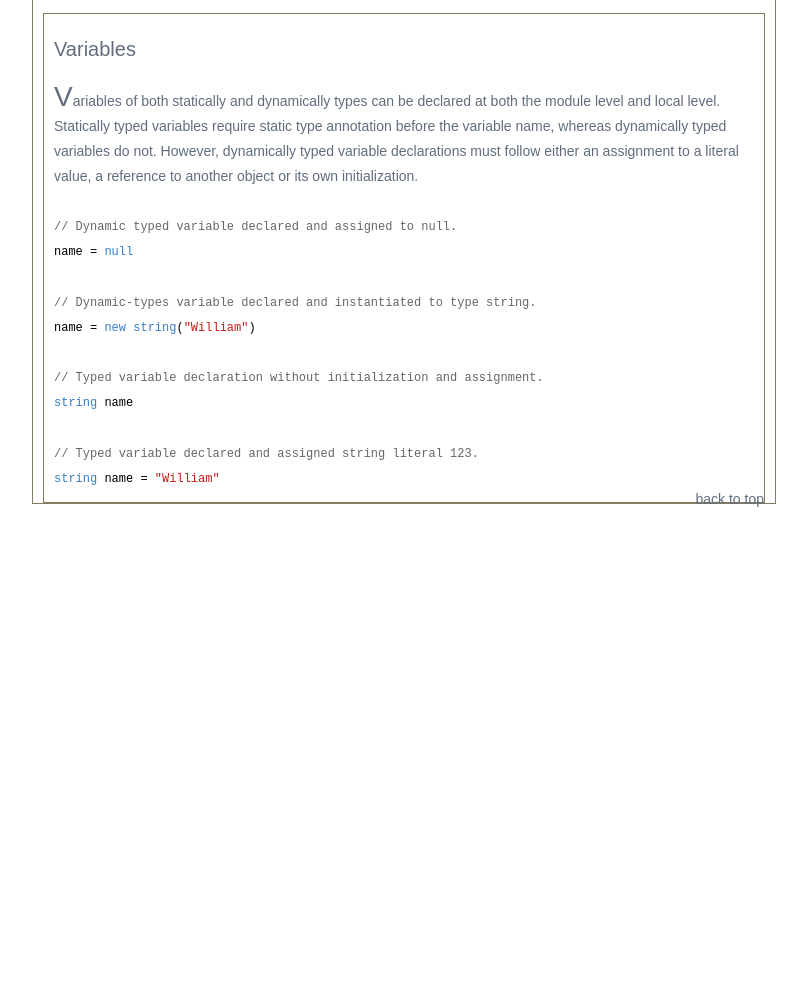
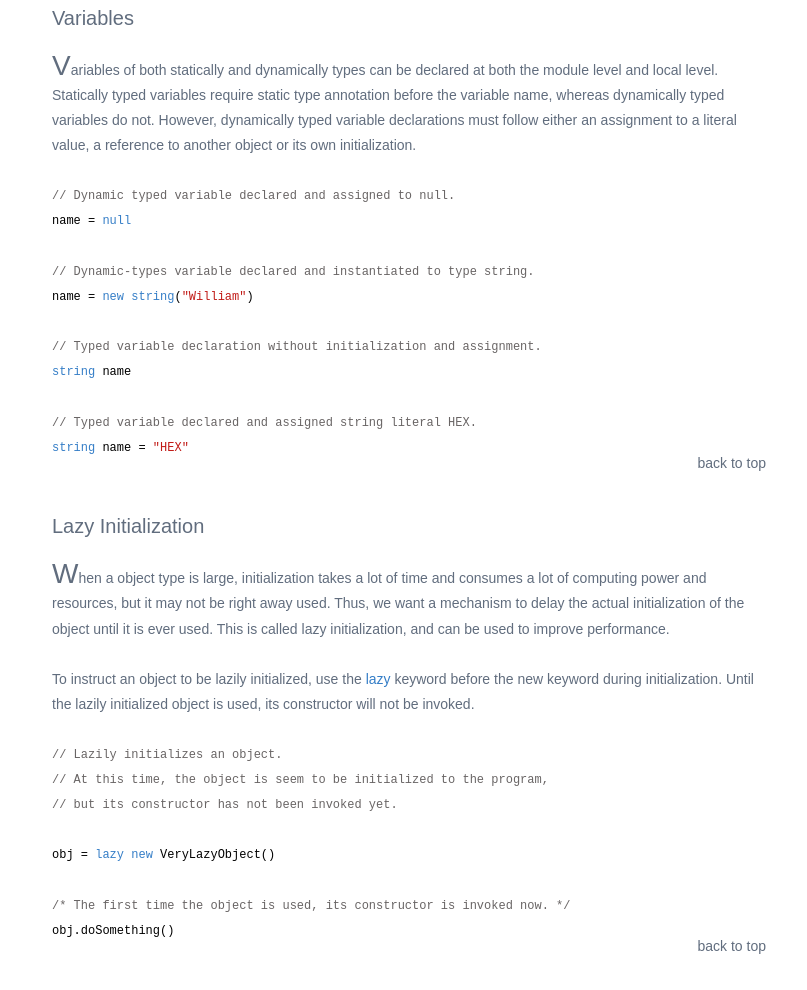
Before and after one commit to mazj/hex, a plain HTML site: page hexlang.org/index.html in a window 1280 px wide. Shown: the part 1244-2234 px from the top of the page, without its empty margins (376-1183 px from the left). Before the commit the page ends 1756 px from the top, so only its background shows below. Drawn offline with Linux system fonts and the light colour scheme.

Commit message:
hexlang.org - updated main page

```diff
--- a/hexlang.org/index.html
+++ b/hexlang.org/index.html
@@ -162,10 +162,39 @@
                         <span class="keyword">string</span> name
                         <br/><br/>
                         <span class="comment">
-                            // Typed variable declared and assigned string literal 123.
+                            // Typed variable declared and assigned string literal HEX.
                         </span><br/>
-                        <span class="keyword">string</span> name = <span class="string">"William"</span>
+                        <span class="keyword">string</span> name = <span class="string">"HEX"</span>
                         <br/>
+                    </div>
+                </div>
+                <div class="section_back_to_top">
+                    <a>back to top</a>
+                </div>
+            </div>
+
+            <div class="section_paragraph">
+                <div class="section_title">
+                    Lazy Initialization
+                </div>
+                <div class="section_content">
+                    <span class="section_first_letter">W</span>hen a object type is large, initialization takes a lot of time and consumes a lot of computing power and resources, but it may not be right away used. Thus, we want a mechanism to delay the actual initialization of the object until it is ever used. This is called lazy initialization, and can be used to improve performance.
+                    <br/><br/>
+                    To instruct an object to be lazily initialized, use the <span class="keyword">lazy</span> keyword before the new keyword during initialization. Until the lazily initialized object is used, its constructor will not be invoked.
+                    <br/><br/>
+                    <div class="section_code">
+                        <span class="comment">
+                            // Lazily initializes an object.<br/>
+                            // At this time, the object is seem to be initialized to the program,<br/>
+                            // but its constructor has not been invoked yet.<br/>
+                        </span><br/>
+                        obj = <span class="keyword">lazy new</span> VeryLazyObject()
+                        <br/><br/>
+                        <span class="comment">
+                            /* The first time the object is used,
+                            its constructor is invoked now. */
+                        </span><br/>
+                        obj.doSomething()
                     </div>
                 </div>
                 <div class="section_back_to_top">
@@ -185,6 +214,8 @@
             <li><a href="">Optional Typing</a></li>
             <li><a href="">Data Structures</a></li>
             <li><a href="">Variables</a></li>
+            <li><a href="">Lazy Initialization</a></li>
+            <li><a href="">Deferred Evaluation</a></li>
             <li><a href="">Functions</a></li>
             <li><a href="">Lambda Expression</a></li>
             <li><a href="">Classes and Tasks</a></li>
--- a/hexlang.org/stylesheets/hex.css
+++ b/hexlang.org/stylesheets/hex.css
@@ -11,8 +11,6 @@ div#main_container {
     padding: 0px 0px 0px 0px;
     margin: 0px auto;
     border-width: 1px;
-    border-style:solid;
-    border-color: red;
 }
 
 div#title_sec {
@@ -71,10 +69,6 @@ div#left_panel {
     margin-left: -1024px;
     margin-right: 20px;
     padding: 0px;
-    border-width: 1px;
-    border-style:solid;
-    border-color: blue;
-    border-color: orange;
 }
 
 div#content-wrapper{
@@ -86,7 +80,6 @@ div#content-wrapper{
 div#right_panel {
 
     margin-left: 280px;
-    border: 1px solid #827B60;
 }
 
 ul#ul_nav {
@@ -126,16 +119,9 @@ div.paragraph {
     line-height: 150%;
 }
 
-div#intro_para {
-
-    font-family: "Courier New";
-    font-size: 14px;
-}
-
 div.section_paragraph {
 
-    margin: 20px 10px 0px 10px;
-    border: 1px solid #827B60;
+    margin: 20px 10px 50px 10px;
 }
 
 div.section_title {
@@ -166,7 +152,7 @@ div.section_content {
 div.section_back_to_top {
 
     float: right;
-    margin-top: -15px;
+    margin-top: -20px;
     font-family: Arial;
     font-size: 14px;
     color: #616D7E;
```
